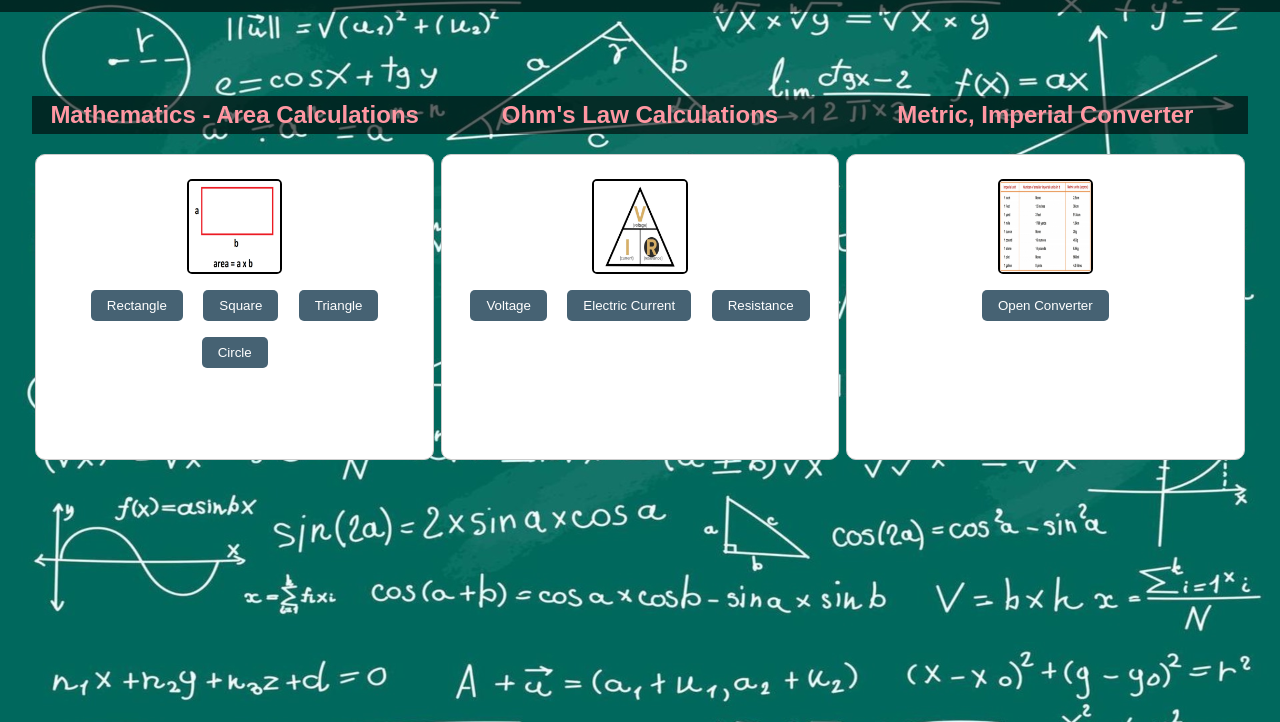
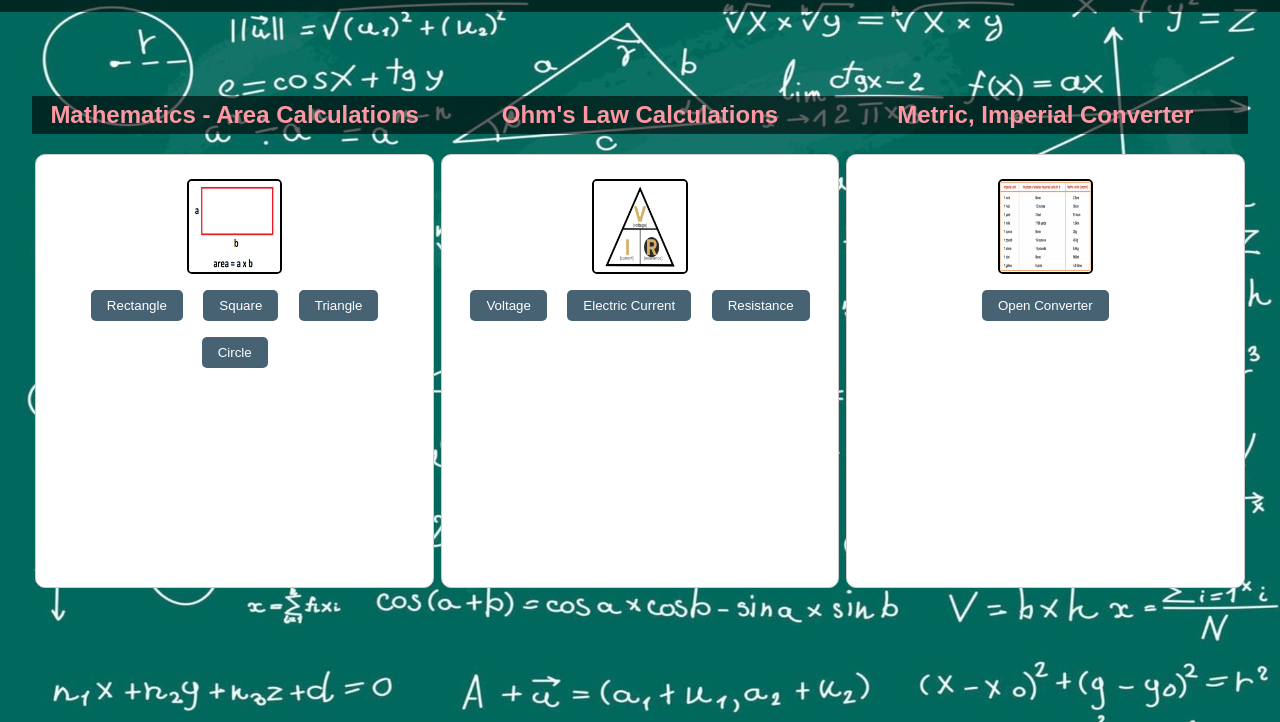
Before and after one commit to Zeteny-Mato-AG/Calculator-app, a plain HTML site: page index.html in a window 1280 px wide. Shown: the part 78-800 px from the top of the page. Drawn offline with Linux system fonts and the light colour scheme.

Commit message:
Update style.css

```diff
--- a/style.css
+++ b/style.css
@@ -48,7 +48,7 @@ body {
     width: 90%;
     max-width: 600px;
     margin: 0 auto;
-    height: 17rem;
+    height: 25rem;
   }
 
   button {
```
